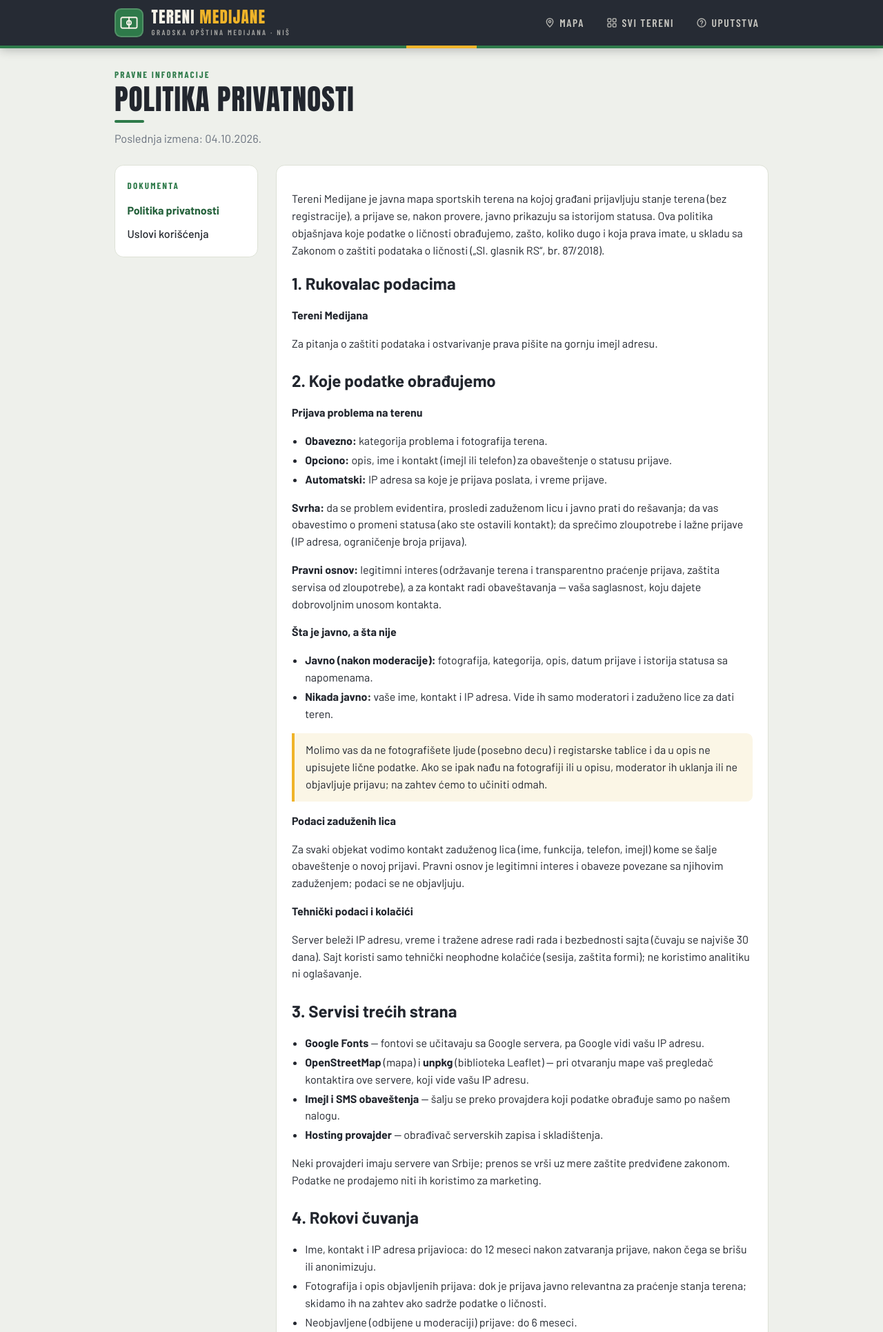
After one commit to Bootris/Tereni-medijane, a Laravel app: page /privatnost in a window 1280 px wide. The commit adds this page. Shown: the top 1931 px of the page at 69% size. Run offline with Laravel 12, Linux system fonts and the light colour scheme; data comes from the database, SQL or seed files in the repository.

Commit message:
feat(legal): politika privatnosti i uslovi korišćenja za Tereni Medijane, linkovi u footeru i formi prijave
Co-Authored-By: Claude Sonnet 5.5 <noreply@anthropic.com>
Claude-Session: https://claude.ai/code/session_019NYi4CsLVHPCutACPeRLJg

```diff
--- a/app/Filament/Pages/ManageSettings.php
+++ b/app/Filament/Pages/ManageSettings.php
@@ -52,6 +52,12 @@ class ManageSettings extends Page
                             ->helperText('Shown in the header, footer and browser title.'),
                         TextInput::make('tagline')
                             ->helperText('Short line under the name (hero subtitle).'),
+                        TextInput::make('legal_name')
+                            ->label('Legal name (operator)')
+                            ->helperText('Who runs the service (data controller). Shown in the Privacy policy and Terms.'),
+                        TextInput::make('legal_id')
+                            ->label('Tax ID / registration no. (PIB / MB)')
+                            ->helperText('Shown in the Privacy policy and Terms.'),
                         FileUpload::make('logo')
                             ->image()
                             ->disk('public')
--- a/resources/views/components/tereni/layout.blade.php
+++ b/resources/views/components/tereni/layout.blade.php
@@ -248,6 +248,8 @@
                 <a href="{{ route('tereni.map') }}">Mapa</a>
                 <a href="{{ route('tereni.list') }}">Svi tereni</a>
                 <a href="{{ route('tereni.guide') }}">Uputstva</a>
+                <a href="{{ route('tereni.privacy') }}">Privatnost</a>
+                <a href="{{ route('tereni.terms') }}">Uslovi</a>
             </nav>
         </div>
     </footer>
--- a/resources/views/tereni/court.blade.php
+++ b/resources/views/tereni/court.blade.php
@@ -141,6 +141,12 @@
                 </div>
             </div>
 
+            <p class="muted" style="margin:1rem 0 0;font-size:.88rem">
+                Ne fotografišite ljude (posebno decu) ni registarske tablice. Slanjem prijave pristajete da se fotografija i opis,
+                nakon provere, objave na javnoj stranici terena. Ime i kontakt se ne objavljuju. Više u
+                <a href="{{ route('tereni.privacy') }}">Politici privatnosti</a> i
+                <a href="{{ route('tereni.terms') }}">Uslovima korišćenja</a>.
+            </p>
             <div style="margin-top:1rem">
                 <button type="submit" class="btn">Pošalji prijavu</button>
             </div>
--- /dev/null
+++ b/resources/views/tereni/legal.blade.php
@@ -0,0 +1,61 @@
+@php
+    $isPrivacy = $doc === 'privacy';
+    $title = $isPrivacy ? 'Politika privatnosti' : 'Uslovi korišćenja';
+    $operator = [
+        'name' => $site['legal_name'] ?? null,
+        'id' => $site['legal_id'] ?? null,
+        'address' => $site['address'] ?? null,
+        'email' => $site['email'] ?? null,
+        'phone' => $site['phone'] ?? null,
+    ];
+    $updated = '04.10.2026.';
+@endphp
+<x-tereni.layout :title="$title" :description="$isPrivacy ? 'Koje podatke prikuplja Tereni Medijane, zašto, koliko dugo ih čuva i koja prava imate.' : 'Pravila korišćenja servisa Tereni Medijane: prijave, fotografije, moderacija i odgovornost.'">
+    <x-slot:styles>
+        .hero h1 { margin:.15rem 0 .6rem; font-size:clamp(1.9rem,5vw,2.6rem); }
+        .hero .lead { font-size:1.02rem; margin:0; }
+        .legal { display:grid; grid-template-columns:13rem 1fr; gap:1.6rem; align-items:start; margin-top:1.6rem; }
+        .toc { position:sticky; top:5.6rem; padding:1rem 1.1rem; }
+        .toc ul { list-style:none; margin:.5rem 0 0; padding:0; }
+        .toc a { display:block; padding:.28rem 0; text-decoration:none; color:var(--ink); font-weight:500; }
+        .toc a:hover, .toc a.current { color:var(--teren-dark); }
+        .toc a.current { font-weight:700; }
+        .legal .doc { padding:1.3rem 1.4rem; }
+        .legal .doc h2 { margin:1.4rem 0 .6rem; }
+        .legal .doc h2:first-of-type { margin-top:.2rem; }
+        .legal .doc h3 { font-size:1rem; margin:1rem 0 .3rem; }
+        .legal .doc ul { padding-left:1.2rem; }
+        .legal .doc li { margin:.2rem 0; }
+        .legal .doc blockquote { border-left:4px solid var(--signal); background:#fbf6e6; padding:.75rem 1rem;
+            border-radius:0 .55rem .55rem 0; margin:.9rem 0 0; }
+        .legal .doc blockquote p { margin:0; }
+        @media (max-width:760px) {
+            .legal { grid-template-columns:1fr; gap:1rem; }
+            .toc { position:static; }
+            .legal .doc { padding:1.1rem 1rem; }
+        }
+    </x-slot:styles>
+
+    <div class="hero">
+        <span class="eyebrow">Pravne informacije</span>
+        <h1 class="display rule">{{ $title }}</h1>
+        <p class="lead muted">Poslednja izmena: {{ $updated }}</p>
+    </div>
+
+    <div class="legal">
+        <nav class="card toc" aria-label="Pravne informacije">
+            <span class="eyebrow">Dokumenta</span>
+            <ul>
+                <li><a href="{{ route('tereni.privacy') }}" @class(['current' => $isPrivacy])>Politika privatnosti</a></li>
+                <li><a href="{{ route('tereni.terms') }}" @class(['current' => ! $isPrivacy])>Uslovi korišćenja</a></li>
+            </ul>
+        </nav>
+
+        <article class="card doc">
+            @include('tereni.legal.' . $doc, ['operator' => $operator])
+            <p style="margin-top:1.6rem">
+                <a class="btn btn-ghost" href="{{ route('tereni.map') }}">Nazad na mapu</a>
+            </p>
+        </article>
+    </div>
+</x-tereni.layout>
--- /dev/null
+++ b/resources/views/tereni/legal/_operator.blade.php
@@ -0,0 +1,7 @@
+<p>
+    <strong>{{ filled($operator['name']) ? $operator['name'] : $site['site_name'] ?? 'Tereni Medijane' }}</strong>
+    @if (filled($operator['id'])) (PIB/MB: {{ $operator['id'] }})@endif
+    @if (filled($operator['address']))<br>{{ $operator['address'] }}@endif
+    @if (filled($operator['email']))<br>Imejl: <a href="mailto:{{ $operator['email'] }}">{{ $operator['email'] }}</a>@endif
+    @if (filled($operator['phone']))<br>Telefon: {{ $operator['phone'] }}@endif
+</p>
--- /dev/null
+++ b/resources/views/tereni/legal/privacy.blade.php
@@ -0,0 +1,56 @@
+<p>Tereni Medijane je javna mapa sportskih terena na kojoj građani prijavljuju stanje terena (bez registracije), a prijave se, nakon provere, javno prikazuju sa istorijom statusa. Ova politika objašnjava koje podatke o ličnosti obrađujemo, zašto, koliko dugo i koja prava imate, u skladu sa Zakonom o zaštiti podataka o ličnosti („Sl. glasnik RS“, br. 87/2018).</p>
+
+<h2>1. Rukovalac podacima</h2>
+@include('tereni.legal._operator')
+<p>Za pitanja o zaštiti podataka i ostvarivanje prava pišite na gornju imejl adresu.</p>
+
+<h2>2. Koje podatke obrađujemo</h2>
+
+<h3>Prijava problema na terenu</h3>
+<ul>
+    <li><strong>Obavezno:</strong> kategorija problema i fotografija terena.</li>
+    <li><strong>Opciono:</strong> opis, ime i kontakt (imejl ili telefon) za obaveštenje o statusu prijave.</li>
+    <li><strong>Automatski:</strong> IP adresa sa koje je prijava poslata, i vreme prijave.</li>
+</ul>
+<p><strong>Svrha:</strong> da se problem evidentira, prosledi zaduženom licu i javno prati do rešavanja; da vas obavestimo o promeni statusa (ako ste ostavili kontakt); da sprečimo zloupotrebe i lažne prijave (IP adresa, ograničenje broja prijava).</p>
+<p><strong>Pravni osnov:</strong> legitimni interes (održavanje terena i transparentno praćenje prijava, zaštita servisa od zloupotrebe), a za kontakt radi obaveštavanja — vaša saglasnost, koju dajete dobrovoljnim unosom kontakta.</p>
+
+<h3>Šta je javno, a šta nije</h3>
+<ul>
+    <li><strong>Javno (nakon moderacije):</strong> fotografija, kategorija, opis, datum prijave i istorija statusa sa napomenama.</li>
+    <li><strong>Nikada javno:</strong> vaše ime, kontakt i IP adresa. Vide ih samo moderatori i zaduženo lice za dati teren.</li>
+</ul>
+<blockquote><p>Molimo vas da ne fotografišete ljude (posebno decu) i registarske tablice i da u opis ne upisujete lične podatke. Ako se ipak nađu na fotografiji ili u opisu, moderator ih uklanja ili ne objavljuje prijavu; na zahtev ćemo to učiniti odmah.</p></blockquote>
+
+<h3>Podaci zaduženih lica</h3>
+<p>Za svaki objekat vodimo kontakt zaduženog lica (ime, funkcija, telefon, imejl) kome se šalje obaveštenje o novoj prijavi. Pravni osnov je legitimni interes i obaveze povezane sa njihovim zaduženjem; podaci se ne objavljuju.</p>
+
+<h3>Tehnički podaci i kolačići</h3>
+<p>Server beleži IP adresu, vreme i tražene adrese radi rada i bezbednosti sajta (čuvaju se najviše 30 dana). Sajt koristi samo tehnički neophodne kolačiće (sesija, zaštita formi); ne koristimo analitiku ni oglašavanje.</p>
+
+<h2>3. Servisi trećih strana</h2>
+<ul>
+    <li><strong>Google Fonts</strong> — fontovi se učitavaju sa Google servera, pa Google vidi vašu IP adresu.</li>
+    <li><strong>OpenStreetMap</strong> (mapa) i <strong>unpkg</strong> (biblioteka Leaflet) — pri otvaranju mape vaš pregledač kontaktira ove servere, koji vide vašu IP adresu.</li>
+    <li><strong>Imejl i SMS obaveštenja</strong> — šalju se preko provajdera koji podatke obrađuje samo po našem nalogu.</li>
+    <li><strong>Hosting provajder</strong> — obrađivač serverskih zapisa i skladištenja.</li>
+</ul>
+<p>Neki provajderi imaju servere van Srbije; prenos se vrši uz mere zaštite predviđene zakonom. Podatke ne prodajemo niti ih koristimo za marketing.</p>
+
+<h2>4. Rokovi čuvanja</h2>
+<ul>
+    <li>Ime, kontakt i IP adresa prijavioca: do 12 meseci nakon zatvaranja prijave, nakon čega se brišu ili anonimizuju.</li>
+    <li>Fotografija i opis objavljenih prijava: dok je prijava javno relevantna za praćenje stanja terena; skidamo ih na zahtev ako sadrže podatke o ličnosti.</li>
+    <li>Neobjavljene (odbijene u moderaciji) prijave: do 6 meseci.</li>
+    <li>Serverski zapisi: najviše 30 dana.</li>
+</ul>
+
+<h2>5. Vaša prava</h2>
+<p>Imate pravo na informaciju o obradi, pristup i kopiju podataka, ispravku, brisanje, ograničenje obrade, prenosivost, prigovor, kao i na opoziv saglasnosti u svakom trenutku (opoziv ne utiče na obradu pre opoziva). Zahtev šaljite imejlom; odgovaramo u roku od 30 dana (uz mogućnost produženja po zakonu). Ako vam je objavljena fotografija ili opis koji sadrži vaše podatke, navedite link prijave i uklonićemo ih.</p>
+<p>Ako smatrate da se podaci obrađuju protivno zakonu, možete podneti pritužbu Povereniku za informacije od javnog značaja i zaštitu podataka o ličnosti (<a href="https://www.poverenik.rs" target="_blank" rel="noopener">www.poverenik.rs</a>).</p>
+
+<h2>6. Deca</h2>
+<p>Servis nije namenjen deci mlađoj od 15 godina da samostalno ostavljaju lične podatke. Maloletnici ne treba da unose ime i kontakt bez znanja roditelja. Fotografije na kojima su prepoznatljiva deca ne objavljujemo.</p>
+
+<h2>7. Bezbednost i izmene</h2>
+<p>Koristimo šifrovanu vezu (HTTPS), pristup administraciji po ulozi, ograničenje broja prijava i moderaciju pre objave. Politiku možemo menjati; važeća verzija je ova stranica, sa datumom poslednje izmene.</p>
--- a/routes/web.php
+++ b/routes/web.php
@@ -26,6 +26,8 @@ if (config('site.features.tereni')) {
     Route::get('/mapa', [TereniMapController::class, 'index'])->name('tereni.map');
     Route::get('/tereni', [TereniCourtController::class, 'index'])->name('tereni.list');
     Route::view('/uputstva', 'tereni.guide')->name('tereni.guide');
+    Route::get('/privatnost', fn () => view('tereni.legal', ['doc' => 'privacy']))->name('tereni.privacy');
+    Route::get('/uslovi', fn () => view('tereni.legal', ['doc' => 'terms']))->name('tereni.terms');
     Route::get('/teren/{court}', [TereniCourtController::class, 'show'])->name('tereni.court');
     Route::get('/teren/{court}/qr.svg', [TereniQrController::class, 'show'])->name('tereni.court.qr');
 
```
Also changed, not shown: resources/views/tereni/legal/terms.blade.php (added, +37 -0 lines), tests/Feature/LegalPagesTest.php (added, +33 -0 lines), public/js/filament/forms/components/rich-editor.js.
